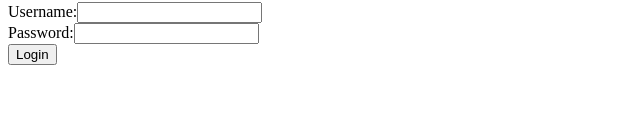
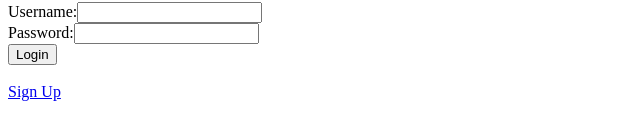
Before and after one commit to JuhoSiitonen/Receptify, a React (Vite) app in the folder frontend/: page /login in a window 1280 px wide. Shown: the part 162-302 px from the top of the page, without its empty margins (0-640 px from the left). Built offline with nearby package versions, Linux system fonts and the light colour scheme; no server answers.

Commit message:
added link to signup page from login page

```diff
--- a/frontend/src/components/Login.jsx
+++ b/frontend/src/components/Login.jsx
@@ -1,5 +1,7 @@
 import { useState } from 'react'
 import { useDispatch } from 'react-redux'
+import { Link } from 'react-router-dom'
+
 
 const Login = () => {
     const [username, setUsername] = useState('')
@@ -27,6 +29,8 @@
                 </div>
                 <button type="submit">Login</button>
             </form>
+            <br></br>
+            <Link to="/signup">Sign Up</Link>
         </div>
     )
 }
```
